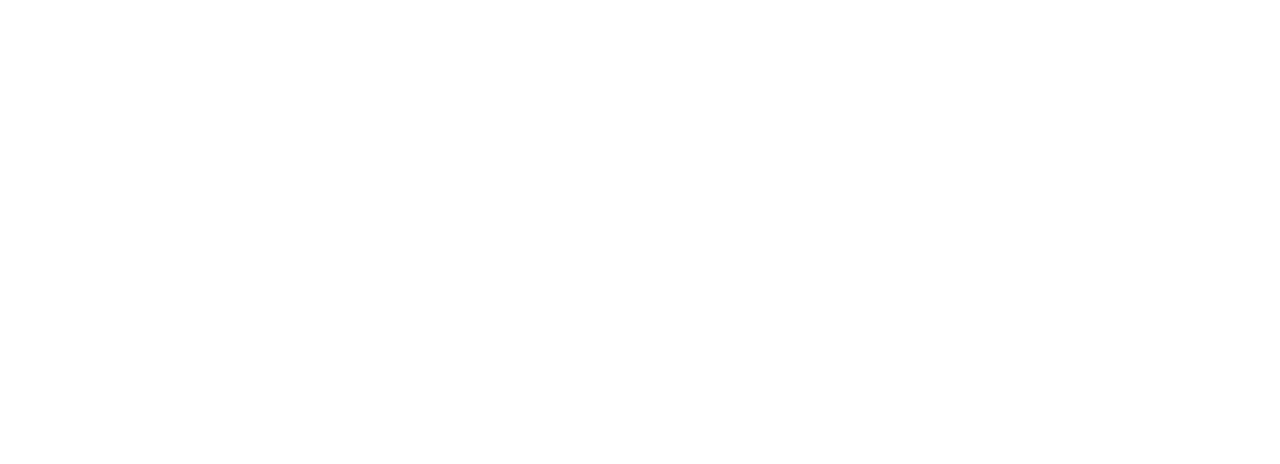
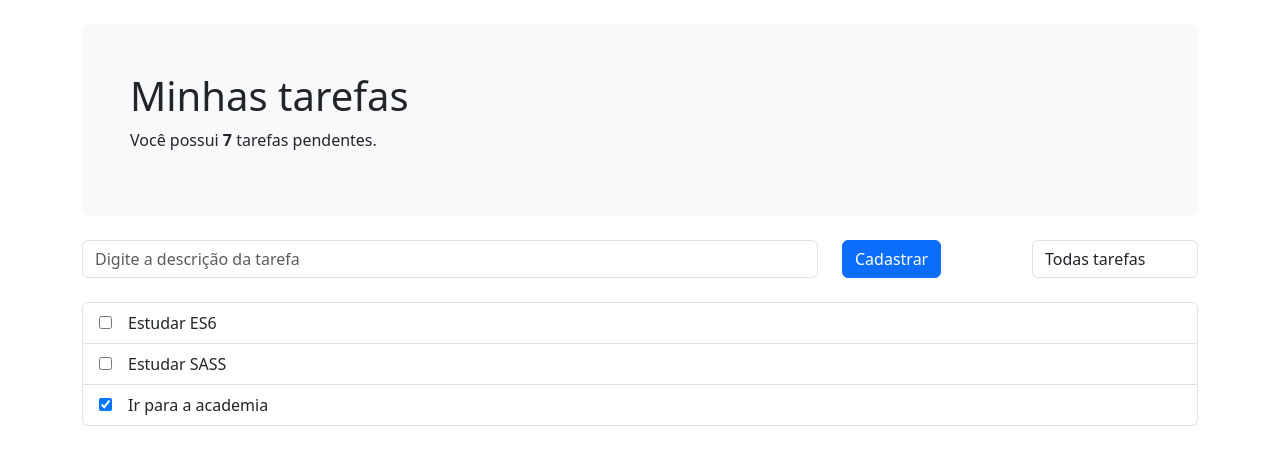
Before and after one commit to Cieliocas/todo-vue, a Vue app: page / in a window 1280 px wide. Shown: the top 464 px of the page. Built offline with nearby package versions, Linux system fonts and the light colour scheme.

Commit message:
add bootstrap and implement task management UI in App.vue

```diff
--- a/package.json
+++ b/package.json
@@ -9,6 +9,7 @@
     "preview": "vite preview"
   },
   "dependencies": {
+    "bootstrap": "^5.3.3",
     "vue": "^3.5.13"
   },
   "devDependencies": {
--- a/src/App.vue
+++ b/src/App.vue
@@ -1,11 +1,62 @@
 <script setup>
+import { reactive } from 'vue';
 
+	const estado = reactive({
+		tarefas: [
+			{
+				titulo: 'Estudar ES6',
+				finalizada: false,
+			},
+			{
+				titulo: 'Estudar SASS',
+				finalizada: false,
+			},
+			{
+				titulo: 'Ir para a academia',
+				finalizada: true,
+			},
+		]
+	});
 </script>
 
 <template>
-
+	<div class="container">
+		<header class="p-5 mb-4 mt-4 bg-light rounded-3">
+			<h1>Minhas tarefas</h1>
+			<p>
+				Você possui <strong>7</strong> tarefas pendentes.
+			</p>
+		</header>
+		<form>
+			<div class="row">
+				<div class="col">
+					<input type="text" class="form-control" placeholder="Digite a descrição da tarefa">
+				</div>
+				<div class="col-md-2">
+					<button type="submit" class="btn btn-primary">Cadastrar</button>
+				</div>
+				<div class="col-md-2">
+					<select class="form-control">
+						<option value="todas">Todas tarefas</option>
+						<option value="pendentes">Pendentes</option>
+						<option value="finalizadas">Finalizadas</option>
+					</select>
+				</div>
+			</div>
+		</form>
+		<ul class="list-group mt-4">
+			<li class="list-group-item" v-for="tarefa in estado.tarefas">
+				<input :checked="tarefa.finalizada" :id="tarefa.titulo" type="checkbox">
+				<label class="ms-3" :for="tarefa.titulo">
+					{{ tarefa.titulo }}
+				</label>
+			</li>
+		</ul>
+	</div>
 </template>
 
 <style scoped>
-
+	.done {
+		text-decoration: line-through;
+	}
 </style>
--- a/src/main.js
+++ b/src/main.js
@@ -1,4 +1,5 @@
 import { createApp } from 'vue'
 import App from './App.vue'
+import 'bootstrap/dist/css/bootstrap.min.css'
 
 createApp(App).mount('#app')
```
Also changed, not shown: 1 other file (tests, documents, lock files or other folders).
